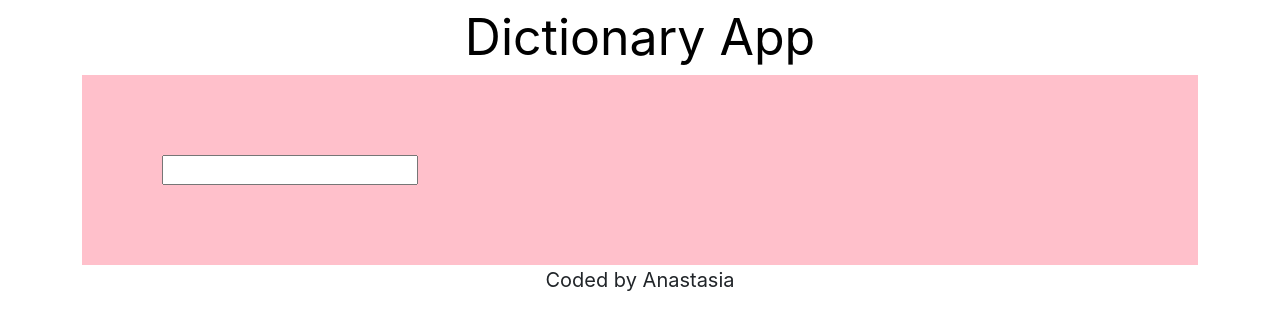
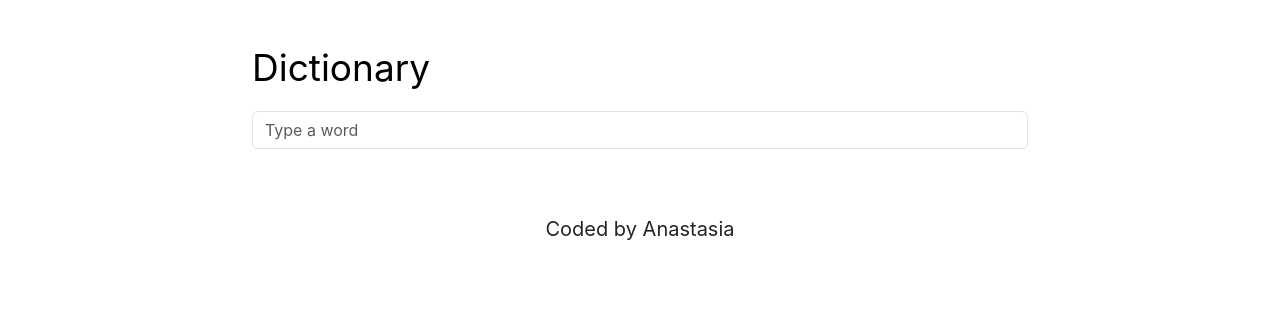
Before and after one commit to siv921/new-react-dictionary-app, a React (Create React App) app: page / in a window 1280 px wide. Shown: the top 330 px of the page. Built offline with nearby package versions, Linux system fonts and the light colour scheme.

Commit message:
added initial styling

```diff
--- a/src/App.css
+++ b/src/App.css
@@ -1,11 +1,16 @@
 
 
 .App-header {
-  text-align: center;
-  font-size: 50px;
+  font-size: 37px;
+  margin-top: 40px;
   color: black;
 }
 
+.App {
+  max-width: 800px;
+  display:block;
+  margin: 0 auto;
+}
 footer {
   font-size: 15px;
 }
--- a/src/App.js
+++ b/src/App.js
@@ -4,9 +4,9 @@ import './App.css';
 
 function App() {
   return (
-    <div className="App container">
+    <div className="App container-md">
       <header className="App-header">
-      Dictionary App
+      Dictionary
       </header>
       <main>
         <Dictionary />
--- a/src/Dictionary.css
+++ b/src/Dictionary.css
@@ -1,4 +1,8 @@
 .Dictionary {
-    background: pink;
-    padding: 80px;
+ padding: 15px 0;
+ margin-bottom: 30px;
 }
+
+.Dictionary form {
+    padding-bottom: 20px;
+}
--- a/src/Dictionary.js
+++ b/src/Dictionary.js
@@ -11,20 +11,22 @@ export default function Dictionary() {
     function handleResponse(response){
         console.log(response.data);
         setResults(response.data);
+    }
 
-    }
     function search(event) {
         event.preventDefault();
         let apiKey = `d102f34aao5ce8t34e64ea7aab7a37d2`
         let apiUrl = `https://api.shecodes.io/dictionary/v1/define?word=${searchword}&key=${apiKey}`
         axios.get(apiUrl).then(handleResponse);
     }
+
     function handleSearchwordChange(event) {
         setSearchword(event.target.value)
     }
+
     return <div className="Dictionary">
             <form onSubmit={search}>
-            <input type="search" onChange={handleSearchwordChange}/>
+                <input className="form-control" type="search" onChange={handleSearchwordChange} placeholder="Type a word"/>
             </form>
         <Results results={results}/>
            </div>;
--- a/src/Meaning.js
+++ b/src/Meaning.js
@@ -1,3 +1,4 @@
+import Synonyms from "./Synonyms";
 
 export default function Meaning(props){
 
@@ -5,6 +6,9 @@ export default function Meaning(props){
                 <h3>{props.meaning.partOfSpeech}</h3>
                 <p>{props.meaning.definition} <br />
                  <em>{props.meaning.example}</em></p>
-                <p><b>Similar:</b> {props.meaning.synonyms}</p>
-           </div>);
+                <div>
+                    <Synonyms synonyms={props.meaning.synonyms} />
+                </div>
+
+            </div>);
 }
--- /dev/null
+++ b/src/Results.css
@@ -0,0 +1,5 @@
+
+
+.Results h2 {
+    font-size: 45px;
+}
--- a/src/Results.js
+++ b/src/Results.js
@@ -1,10 +1,12 @@
 import React from "react";
 import Meaning from "./Meaning";
+import "./Results.css";
 
 export default function Results(props) {
   if (props.results) {
     return <div className="Results">
-        <h2> {props.results.word} <small>{props.results.phonetic}</small></h2>
+        <h2> {props.results.word}</h2>
+        <p>{props.results.phonetic}</p>
         <h3>{props.results.meanings.map(function(meaning, index){
           return (<div key={index}>
                 <Meaning meaning={meaning} />
--- /dev/null
+++ b/src/Synonyms.css
@@ -0,0 +1,4 @@
+.Synonyms {
+    padding-bottom: 40px;
+    border-bottom: 1px solid;
+}
--- /dev/null
+++ b/src/Synonyms.js
@@ -0,0 +1,12 @@
+import "./Synonyms.css";
+export default function Synonyms(props) {
+    if (props.synonyms) {
+        return (
+            <ul className="Synonyms">
+            {props.synonyms.map(function(synonym, index) {
+            return (<li key={index}>{synonym}</li>)})}
+        </ul>
+    )} else {
+        return null;
+    }
+}
```
Lines whose indentation alone changed are shown as unchanged.
